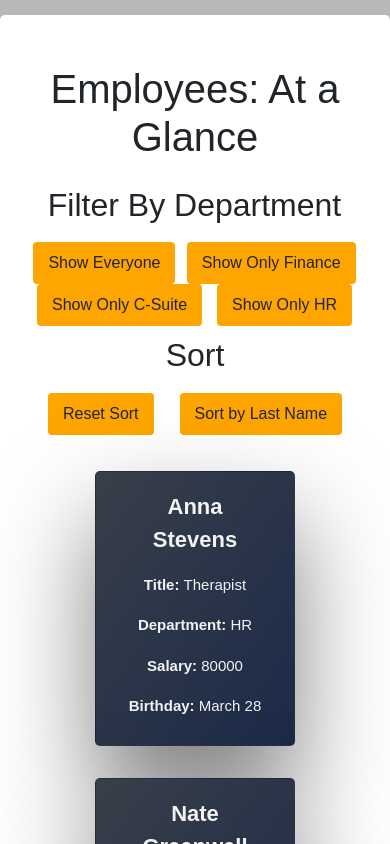
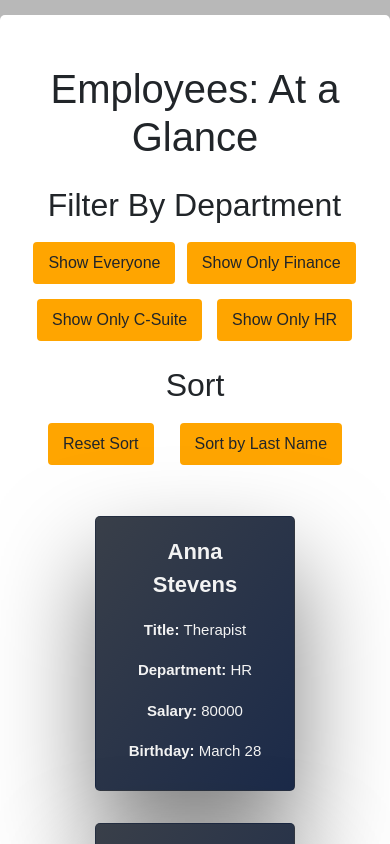
Before and after one commit to colinstevens06/16-employee-directory, a React (Create React App) app: page / in a window 390 px wide. Shown: the top 844 px of the page. Built offline with nearby package versions, Linux system fonts and the light colour scheme.

Commit message:
added a little margin to buttons for mobile use

```diff
--- a/src/components/Filter-Button/style.css
+++ b/src/components/Filter-Button/style.css
@@ -1,6 +1,7 @@
 .btn-filter {
   background-color: orange;
   border: 3px solid orange;
+  margin-bottom: 15px;
 }
 
 .btn-filter:hover {
```
